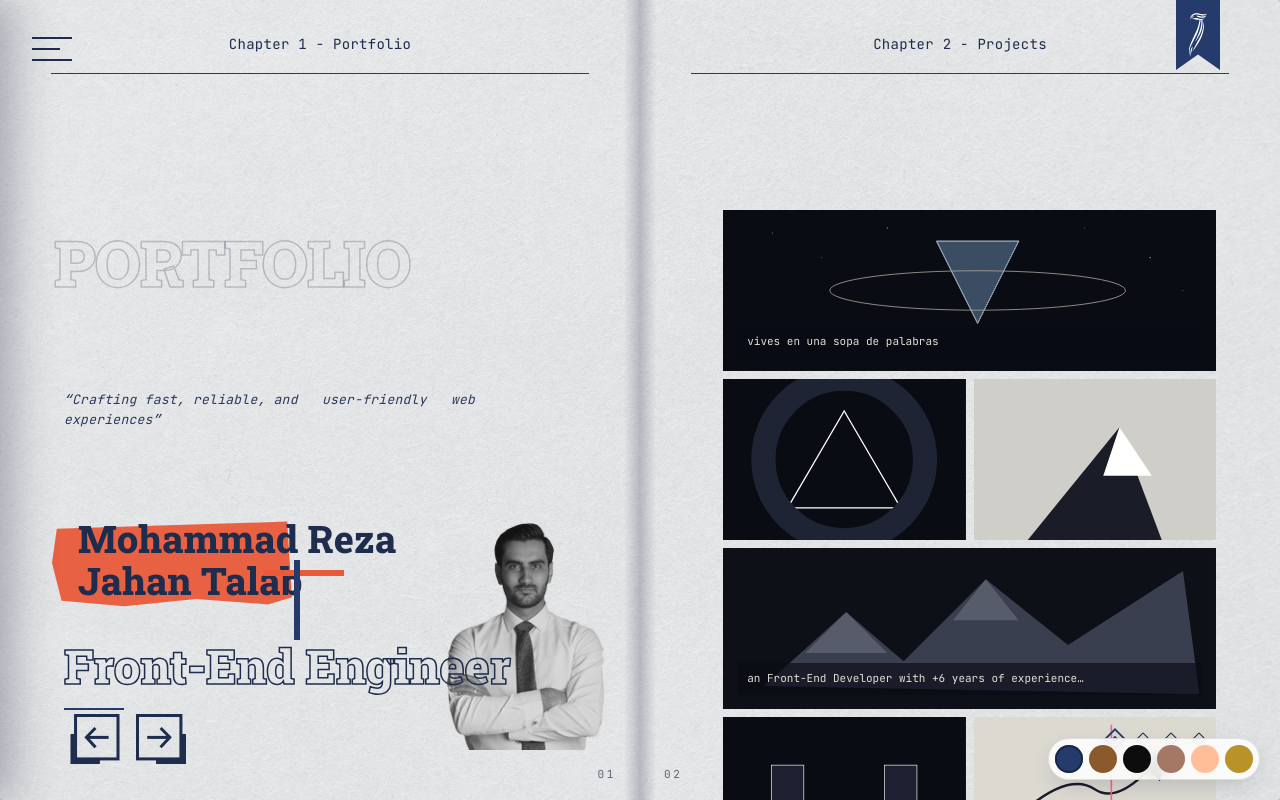
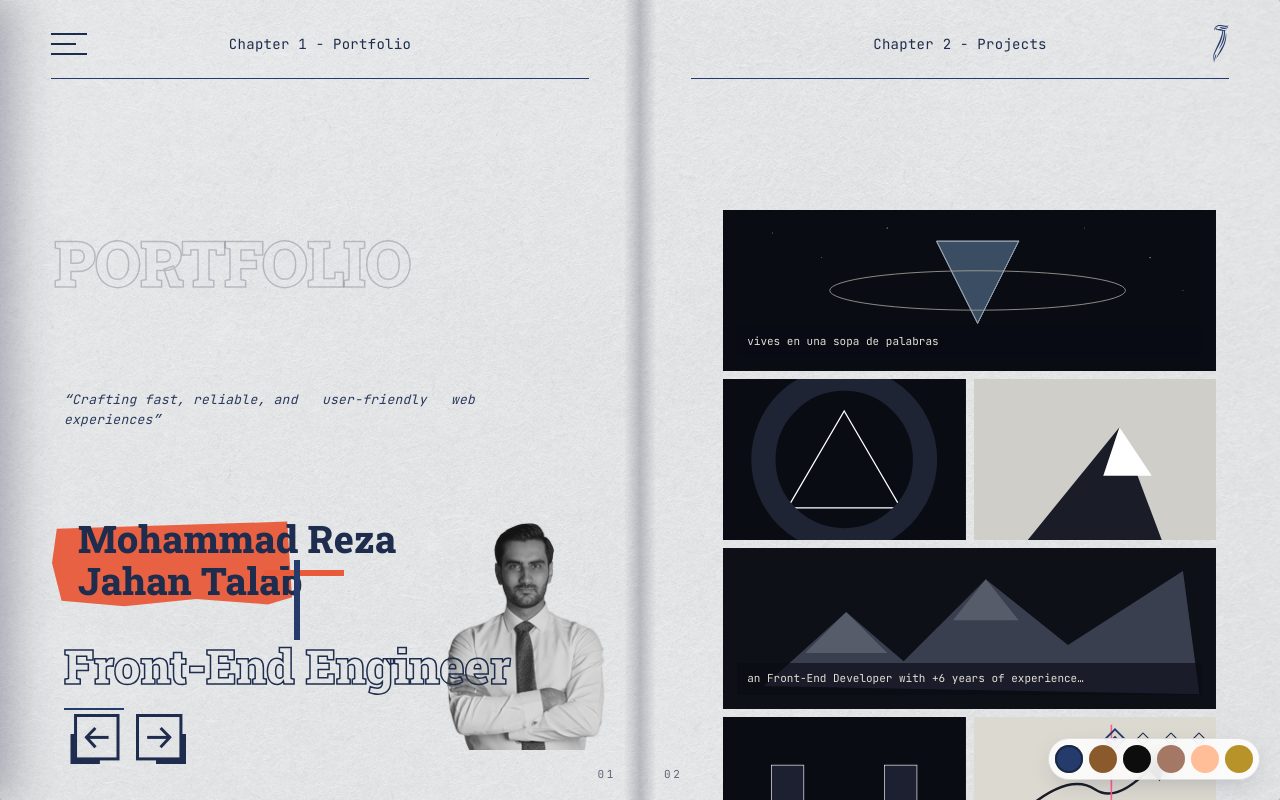
Before and after one commit to greatmr/website, a Next.js app: page / in a window 1280 px wide. Both pictures are taken after a click on the button "DISCOVER MORE". Built offline with nearby package versions, Linux system fonts and the light colour scheme.

Commit message:
feat: update header and BookShell to use new component layout

```diff
--- a/src/app/globals.css
+++ b/src/app/globals.css
@@ -1163,96 +1163,107 @@
     border-radius: 50%;
   }
 
-  /* ---------- HAMBURGER + CHROME ---------- */
-  .hamburger {
-    position: absolute;
-    left: 32px;
-    top: 32px;
-    width: 40px;
-    height: 34px;
+  /* ---------- HEADER ---------- */
+  .book-header {
+    position: absolute;
+    top: 24px;
+    z-index: 25;
+    font-family: var(--font-mono);
+    pointer-events: none;
+  }
+
+  .book-header--left {
+    left: 4%;
+    width: 42%;
+  }
+
+  .book-header--right {
+    right: 4%;
+    width: 42%;
+  }
+
+  .book-header__row {
+    display: flex;
+    align-items: center;
+    gap: 12px;
+    min-height: 40px;
+  }
+
+  .book-header__slot {
+    flex: 0 0 auto;
+    display: flex;
+    align-items: center;
+    pointer-events: auto;
+  }
+
+  .book-header__slot--start {
+    justify-content: flex-start;
+    min-width: 44px;
+  }
+
+  .book-header__slot--end {
+    justify-content: flex-end;
+    min-width: 44px;
+  }
+
+  .book-header__title {
+    flex: 1;
+    text-align: center;
+    font-size: 14px;
+    color: var(--ink);
+    letter-spacing: 0.02em;
+    transition: color 220ms ease;
+  }
+
+  .book-header__line {
+    height: 1px;
+    background: var(--accent);
+    margin-top: 14px;
+    width: 100%;
+    transition: opacity 220ms ease;
+  }
+
+  .book-header__hamburger {
+    width: 36px;
+    height: 30px;
     background: transparent;
     border: 0;
     cursor: pointer;
-    z-index: 30;
     display: flex;
     flex-direction: column;
     justify-content: space-between;
-    padding: 5px 0;
-  }
-
-  .hamburger span {
+    padding: 4px 0;
+  }
+
+  .book-header__hamburger span {
     display: block;
     height: 2px;
     background: var(--ink);
     width: 100%;
   }
 
-  .hamburger span:nth-child(2) {
+  .book-header__hamburger span:nth-child(2) {
     width: 70%;
   }
 
-  .hamburger:hover span {
+  .book-header__hamburger:hover span {
     background: var(--accent);
   }
 
-  .menu-logo {
-    position: absolute;
-    right: 60px;
-    top: 0;
-    width: 44px;
-    height: 70px;
-    background: var(--accent);
-    clip-path: polygon(0 0, 100% 0, 100% 100%, 50% 78%, 0 100%);
+  .book-header__logo {
+    background: transparent;
     display: flex;
     align-items: center;
     justify-content: center;
-    color: #fff;
-    font-family: var(--font-slab);
-    font-weight: 800;
-    font-size: 20px;
-    z-index: 25;
+    color: var(--accent);
     border: 0;
     padding: 0;
     cursor: pointer;
-    transition: height 0.25s ease;
-  }
-
-  .menu-logo:hover {
-    height: 82px;
-  }
-
-  .menu-logo svg {
-    width: 18px;
-    height: 44px;
-  }
-
-  .chapter-eyebrow {
-    position: absolute;
-    top: 34px;
-    width: 42%;
-    font-family: var(--font-mono);
-    font-size: 14px;
-    color: var(--ink);
-    letter-spacing: 0.02em;
-    text-align: center;
-    z-index: 15;
-  }
-
-  .chapter-eyebrow--left {
-    left: 4%;
-  }
-
-  .chapter-eyebrow--right {
-    right: 4%;
-  }
-
-  .chapter-eyebrow::after {
-    content: "";
-    display: block;
-    height: 1px;
-    background: var(--accent);
-    margin-top: 18px;
-    width: 100%;
+  }
+
+  .book-header__logo svg {
+    width: 16px;
+    height: 38px;
   }
 
   .drawer-mask {
@@ -1534,39 +1545,23 @@
     }
 
     /* chrome */
-    .hamburger {
-      left: 16px;
-      top: 18px;
-    }
-
-    .menu-logo {
-      right: 16px;
-      width: 36px;
-      height: 56px;
-    }
-
-    .menu-logo svg {
-      width: 18px;
-      height: 28px;
-    }
-
-    .chapter-eyebrow {
-      top: 24px;
-      width: 90%;
+    .book-header {
+      top: 16px;
+    }
+
+    .book-header--left,
+    .book-header--right {
+      left: 4%;
+      right: 4%;
+      width: auto;
+    }
+
+    .book-header__title {
       font-size: 11px;
-      transition: color 220ms ease;
-    }
-
-    .chapter-eyebrow--left,
-    .chapter-eyebrow--right {
-      left: 5%;
-      right: auto;
-    }
-
-    .chapter-eyebrow::after {
-      margin-top: 12px;
-      width: 100%;
-      transition: opacity 220ms ease;
+    }
+
+    .book-header__line {
+      margin-top: 10px;
     }
 
     .book__topbar {
@@ -1589,19 +1584,19 @@
       box-shadow: 0 6px 14px -8px rgba(0, 0, 0, 0.35);
     }
 
-    .book.is-scrolled .chapter-eyebrow {
+    .book.is-scrolled .book-header__title {
       color: var(--accent);
     }
 
-    .book.is-scrolled .chapter-eyebrow::after {
+    .book.is-scrolled .book-header__line {
       opacity: 0;
     }
 
-    .book[data-mobile-side="left"] .chapter-eyebrow--right {
+    .book[data-mobile-side="left"] .book-header--right {
       display: none;
     }
 
-    .book[data-mobile-side="right"] .chapter-eyebrow--left {
+    .book[data-mobile-side="right"] .book-header--left {
       display: none;
     }
 
--- a/src/components/book/BookShell.tsx
+++ b/src/components/book/BookShell.tsx
@@ -3,12 +3,10 @@
 import { useEffect, useRef, useState, type ReactNode } from "react"
 import { BookNavProvider } from "./BookNavContext"
 import { Drawer } from "./Drawer"
-import { Hamburger } from "./Hamburger"
+import { Header } from "./Header"
 import { PageNav } from "./PageNav"
 import { Progress } from "./Progress"
-import { ChapterEyebrow } from "./ChapterEyebrow"
 import { ThemeSwitch } from "./ThemeSwitch"
-import { JahanLogo } from "@/components/svg/JahanLogo"
 import { useKeyboardNav } from "@/hooks/useKeyboardNav"
 import { useMediaQuery } from "@/hooks/useMediaQuery"
 import {
@@ -171,34 +169,34 @@ export function BookShell({ spreads }: Props) {
           }}
         />
 
-        <Hamburger onClick={() => setDrawerOpen(true)} />
-
-        {!meta.flat && (
-          <>
-            <ChapterEyebrow
-              side="left"
-              chapter={chapterFor(safeSpread)}
-              label={meta.leftLabel ?? meta.label}
-            />
-            <ChapterEyebrow
-              side="right"
-              chapter={chapterFor(safeSpread) + 1}
-              label={meta.rightLabel ?? meta.label}
-            />
-          </>
+        {!isCover && (
+          <Header
+            side="left"
+            chapter={meta.flat ? undefined : chapterFor(safeSpread)}
+            label={meta.flat ? undefined : meta.leftLabel ?? meta.label}
+            showHamburger
+            showLogo={meta.flat || isMobile}
+            onHamburger={() => setDrawerOpen(true)}
+            onLogo={() => {
+              setSpread(0)
+              setSide(0)
+            }}
+          />
         )}
-
-        <button
-          type="button"
-          className="menu-logo"
-          onClick={() => {
-            setSpread(0)
-            setSide(0)
-          }}
-          aria-label="Go to cover"
-        >
-          <JahanLogo />
-        </button>
+        {(isCover || !meta.flat) && (
+          <Header
+            side="right"
+            chapter={isCover ? undefined : chapterFor(safeSpread) + 1}
+            label={isCover ? undefined : meta.rightLabel ?? meta.label}
+            showHamburger={!isCover && isMobile}
+            showLogo
+            onHamburger={() => setDrawerOpen(true)}
+            onLogo={() => {
+              setSpread(0)
+              setSide(0)
+            }}
+          />
+        )}
 
         <div className="spread" key={`${spread}-${side}`} ref={spreadRef}>
           {current.node}
--- /dev/null
+++ b/src/components/book/Header.tsx
@@ -0,0 +1,68 @@
+"use client";
+
+import { JahanLogo } from "@/components/svg/JahanLogo";
+
+type Props = {
+  side: "left" | "right";
+  chapter?: number;
+  label?: string;
+  showHamburger?: boolean;
+  showLogo?: boolean;
+  onHamburger?: () => void;
+  onLogo?: () => void;
+};
+
+export function Header({
+  side,
+  chapter,
+  label,
+  showHamburger = false,
+  showLogo = false,
+  onHamburger,
+  onLogo,
+}: Props) {
+  const hasTitle = chapter != null && label != null;
+  return (
+    <header
+      className={
+        `book-header book-header--${side}` + (hasTitle ? "" : " book-header--bare")
+      }
+    >
+      <div className="book-header__row">
+        <div className="book-header__slot book-header__slot--start">
+          {showHamburger ? (
+            <button
+              type="button"
+              className="book-header__hamburger"
+              aria-label="Open menu"
+              onClick={onHamburger}
+            >
+              <span />
+              <span />
+              <span />
+            </button>
+          ) : null}
+        </div>
+
+        <div className="book-header__title">
+          {hasTitle ? `Chapter ${chapter} - ${label}` : ""}
+        </div>
+
+        <div className="book-header__slot book-header__slot--end">
+          {showLogo ? (
+            <button
+              type="button"
+              className="book-header__logo"
+              aria-label="Go to cover"
+              onClick={onLogo}
+            >
+              <JahanLogo />
+            </button>
+          ) : null}
+        </div>
+      </div>
+
+      {hasTitle && <div className="book-header__line" aria-hidden="true" />}
+    </header>
+  );
+}
```
